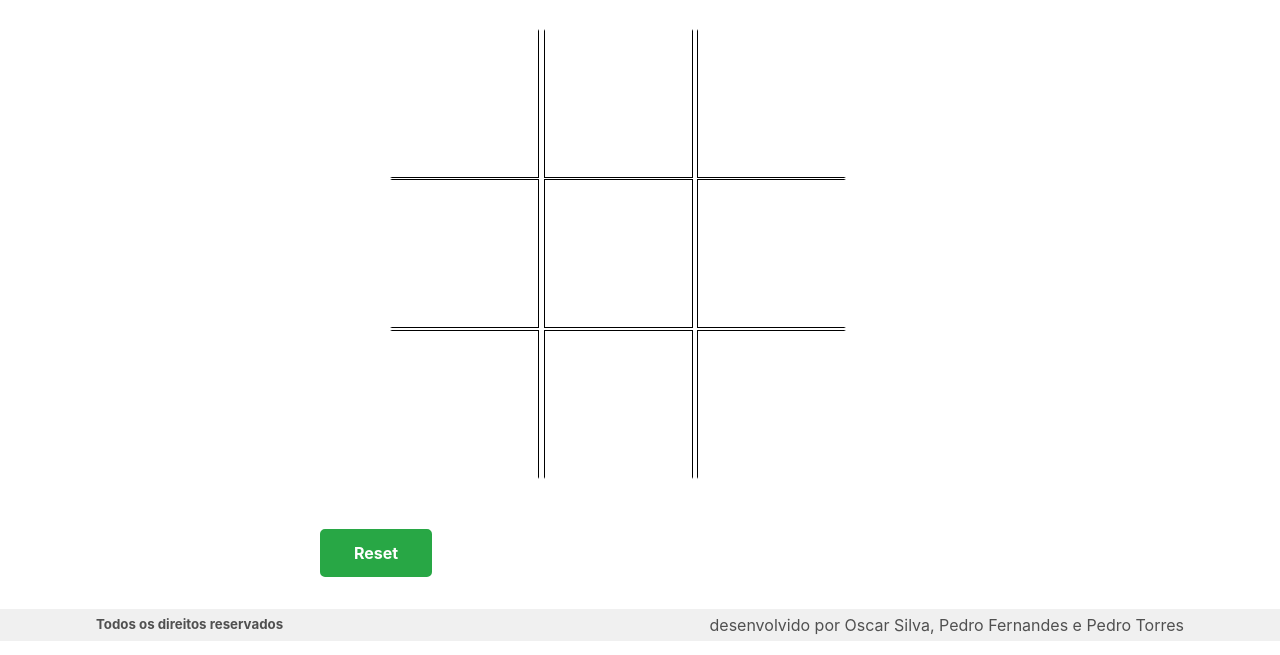
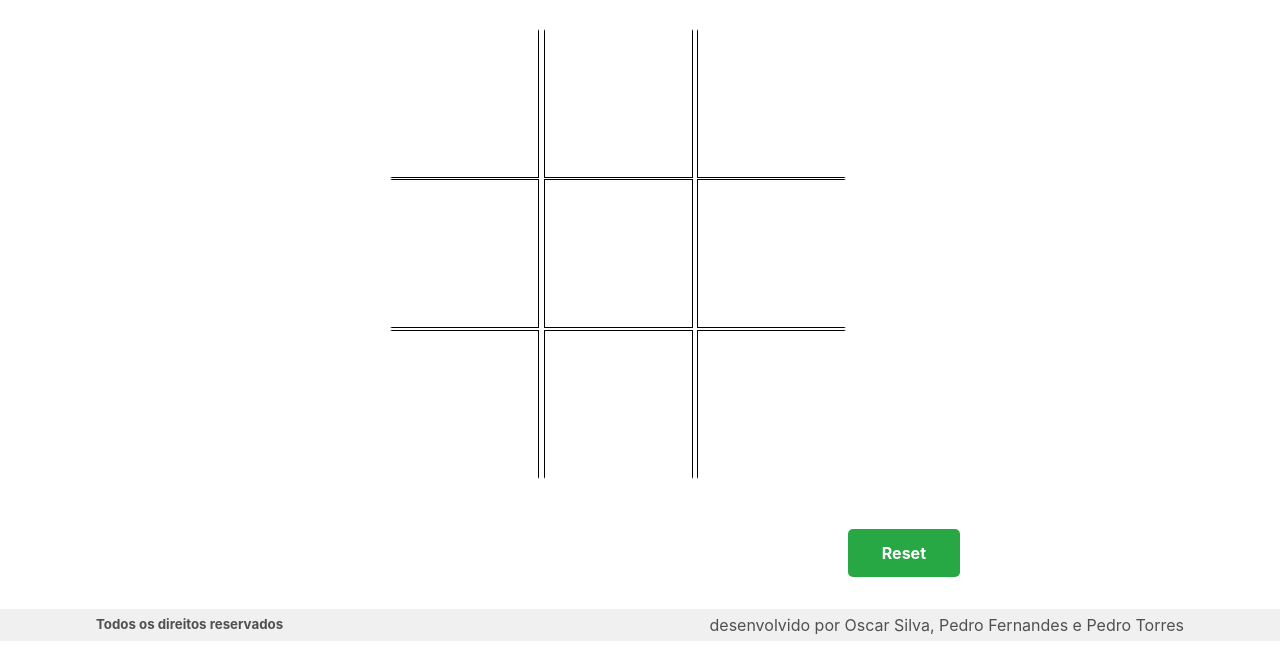
Before and after one commit to PeterTowers/Jogo-da-Velha-CJR, a plain HTML site: page Jogo_da_velha/tictac.html in a window 1280 px wide. Shown: the part 159-814 px from the top of the page. Drawn offline with Linux system fonts and the light colour scheme.

Commit message:
Limpeza do código.

```diff
--- a/Jogo_da_velha/tictac.html
+++ b/Jogo_da_velha/tictac.html
@@ -41,7 +41,7 @@
                 <button class="jogo" id="c3"></button>
             </div>
 
-            <div>
+            <div class="resetButton">
                 <button id="reset">Reset</button>
             </div>
         </div>
@@ -63,42 +63,3 @@
 </body>
 
 </html>
-
-<!-- <div class="imagem">
-		<div>
-			<span>Jogo da Velha</span>
-		</div>
-		<div>
-			<span id="jogador">Jogador Atual</span>
-		</div>
-	</div>
-    <div class="wrapper">
-
-
-        <div class="center" align="center">
-            <button class="jogo" id="a1" ></button>
-            <button class="jogo" id="a2" ></button>
-            <button class="jogo" id="a3"></button>
-
-            <button class="jogo" id="b1"></button>
-            <button class="jogo" id="b2"></button>
-            <button class="jogo" id="b3"></button>
-
-            <button class="jogo" id="c1"></button>
-            <button class="jogo" id="c2"></button>
-            <button class="jogo" id="c3"></button>
-        </div>
-
-        <div class="button">
-        	<button id="reset" align="center"><span> Reset </span></button>
-        </div>
-
-    </div>
-
-    <footer>
-    	<span align="center">Todos os direitos reservados || Produzido pelos Traineers Pedro Fernandes, Pedro Lucas e Oscar </span>
-    </footer>
-
-    <script src="java.js">
-
-    </script> -->
```
